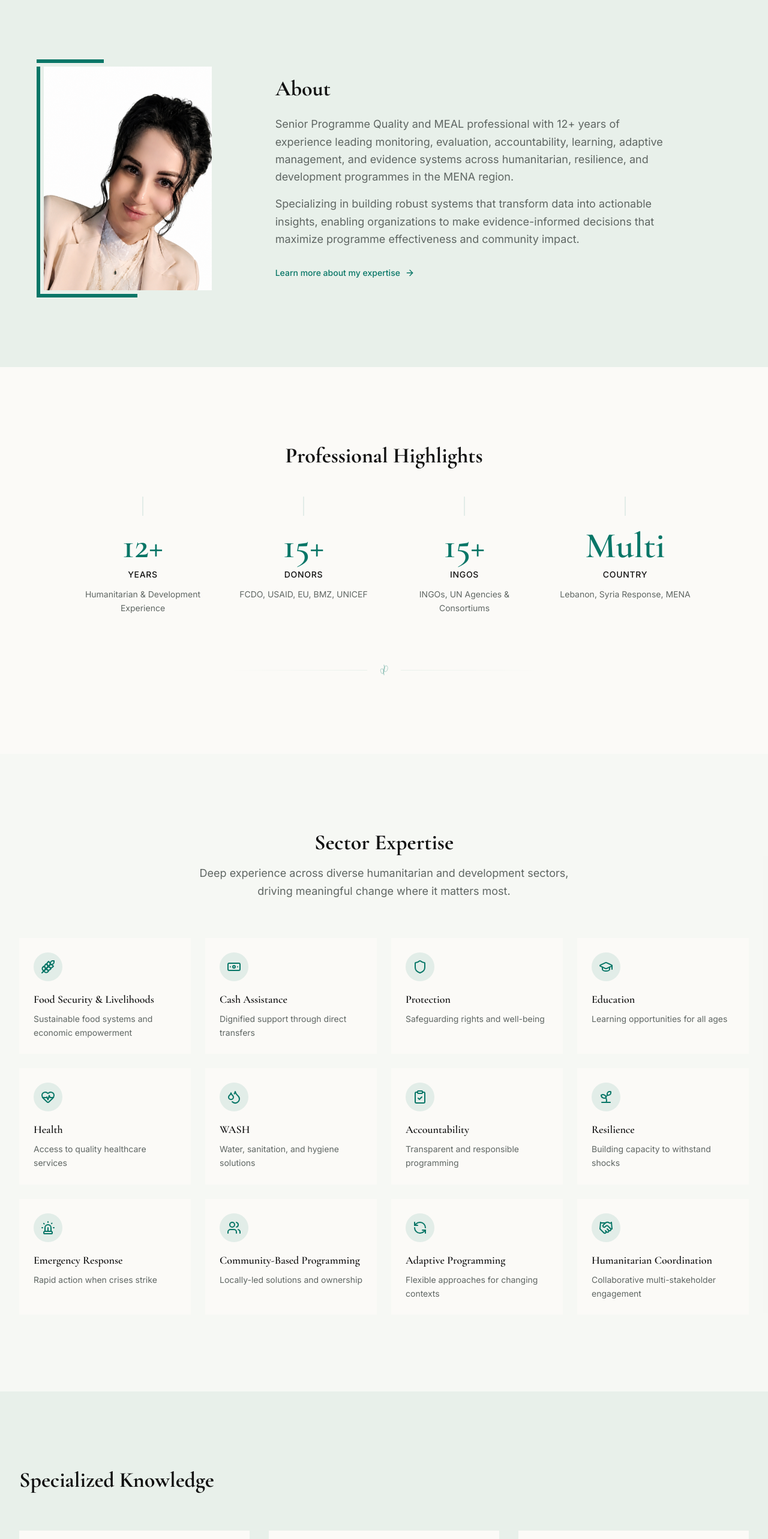
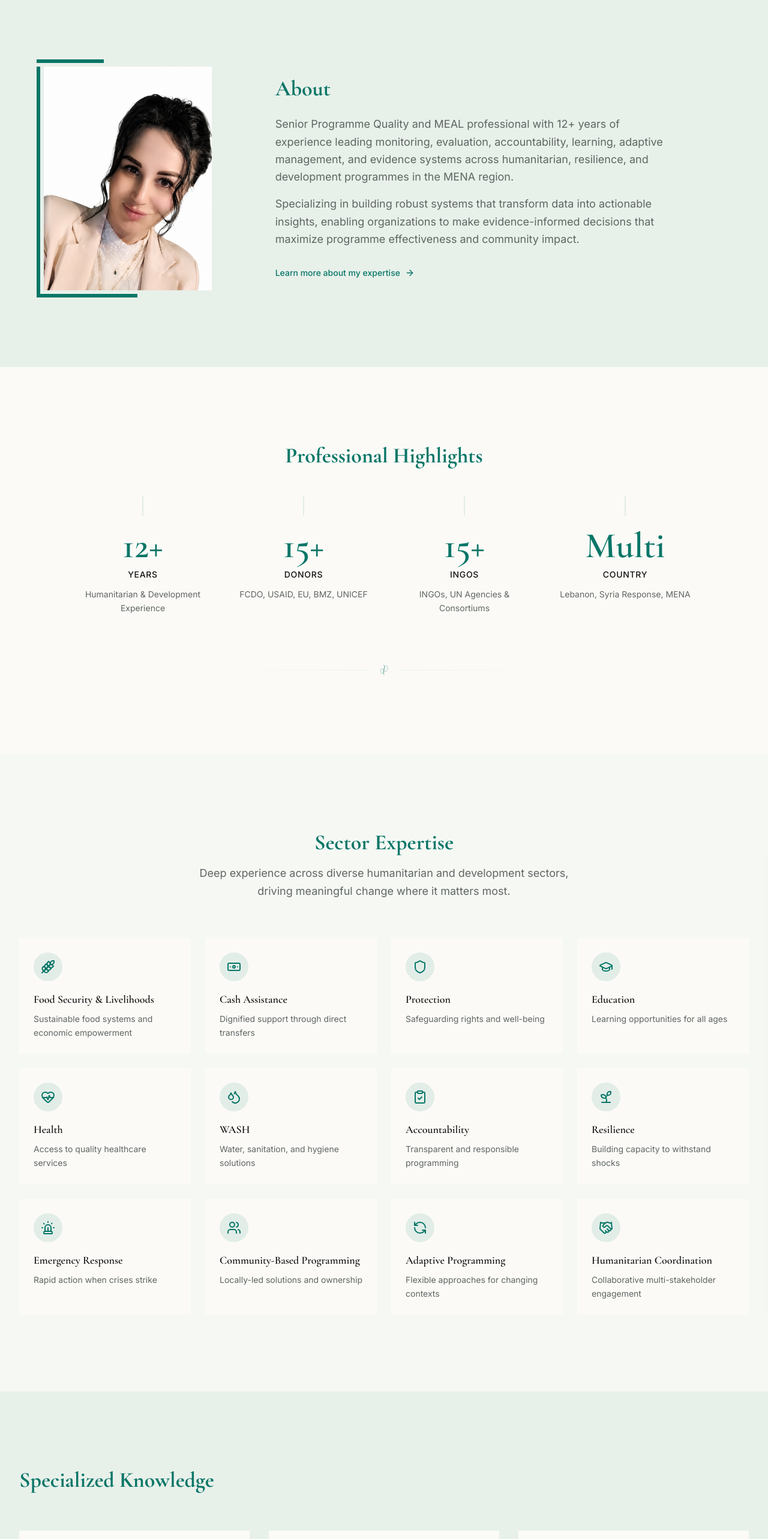
Before and after one commit to Zaynabshuman/v0-editorial-portfolio-website, a Next.js app: page / in a window 1280 px wide. Shown: the part 860-3426 px from the top of the page at 60% size. Built offline with nearby package versions, Linux system fonts and the light colour scheme.

Commit message:
style: update section headings to green\n\nConsistently change all major section headings to 'text-primary'.

```diff
--- a/components/about-preview.tsx
+++ b/components/about-preview.tsx
@@ -29,7 +29,7 @@ export function AboutPreview() {
 
           {/* Content */}
           <div className="lg:col-span-8">
-            <h3 className="font-serif text-3xl font-bold text-foreground md:text-4xl">
+            <h3 className="font-serif text-3xl font-bold text-primary md:text-4xl">
               About
             </h3>
 
--- a/components/expertise-section.tsx
+++ b/components/expertise-section.tsx
@@ -46,7 +46,7 @@ export function ExpertiseSection() {
       <div className="mx-auto max-w-7xl px-6 lg:px-8">
         {/* Section header */}
         <div className="max-w-2xl">
-          <h3 className="font-serif text-3xl font-bold text-foreground md:text-4xl">
+          <h3 className="font-serif text-3xl font-bold text-primary md:text-4xl">
             Specialized Knowledge
           </h3>
         </div>
--- a/components/portfolio-section.tsx
+++ b/components/portfolio-section.tsx
@@ -49,7 +49,7 @@ export function PortfolioSection() {
       <div className="mx-auto max-w-7xl px-6 lg:px-8">
         {/* Section header */}
         <div className="mb-16 text-center">
-          <h3 className="font-serif text-3xl font-bold text-foreground md:text-4xl">
+          <h3 className="font-serif text-3xl font-bold text-primary md:text-4xl">
             Leadership Experience
           </h3>
         </div>
--- a/components/professional-highlights.tsx
+++ b/components/professional-highlights.tsx
@@ -27,7 +27,7 @@ export function ProfessionalHighlights() {
       <div className="mx-auto max-w-7xl px-6 lg:px-8">
         {/* Section header */}
         <div className="mx-auto max-w-2xl text-center">
-          <h3 className="font-serif text-3xl font-bold text-foreground md:text-4xl">
+          <h3 className="font-serif text-3xl font-bold text-primary md:text-4xl">
             Professional Highlights
           </h3>
         </div>
--- a/components/sectors-expertise.tsx
+++ b/components/sectors-expertise.tsx
@@ -84,7 +84,7 @@ export function SectorsExpertise() {
       <div className="mx-auto max-w-7xl px-6 lg:px-8">
         {/* Section header */}
         <div className="mb-16 text-center">
-          <h3 className="font-serif text-3xl font-bold text-foreground md:text-4xl">
+          <h3 className="font-serif text-3xl font-bold text-primary md:text-4xl">
             Sector Expertise
           </h3>
           <p className="mx-auto mt-4 max-w-2xl text-lg leading-relaxed text-muted-foreground">
```
